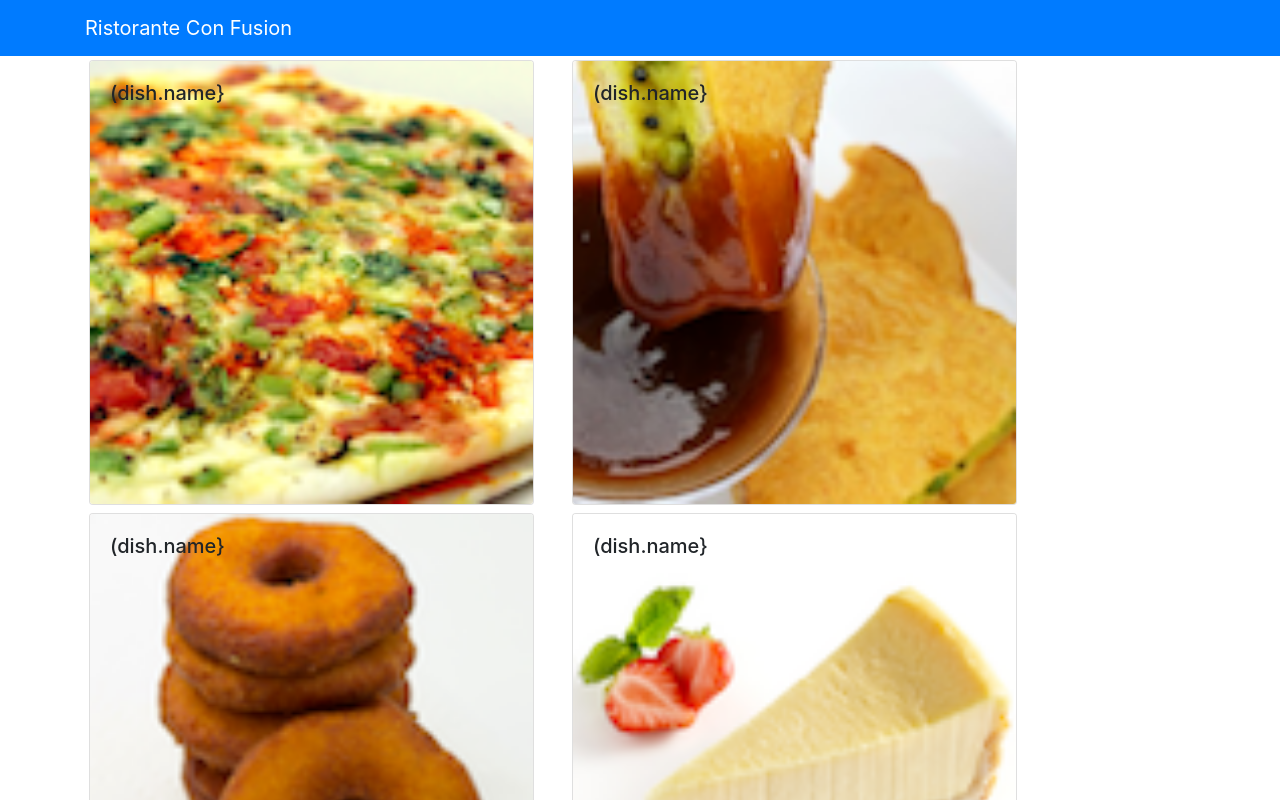
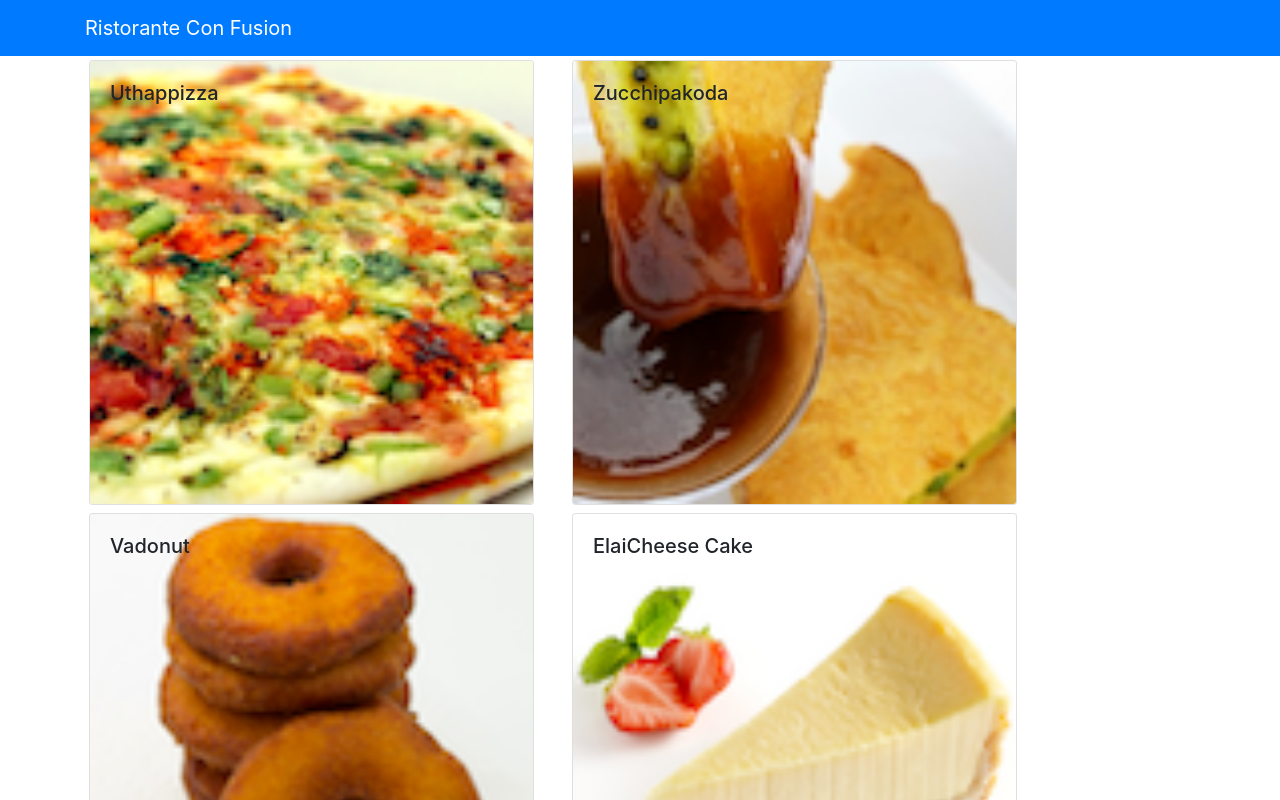
Before and after one commit to pea-sys/FrontEndWebDevelopmentwithReact, a React (Create React App) app: page / in a window 1280 px wide. Shown: the top 800 px of the page. Built offline with nearby package versions, Linux system fonts and the light colour scheme.

Commit message:
React Components: Lifecycle Methods Part 1

```diff
--- a/src/components/MenuComponent.js
+++ b/src/components/MenuComponent.js
@@ -7,8 +7,12 @@ class Menu extends Component {
         this.state = {
             selectedDish: null
         }
+        console.log('Menu Component constructor is invoked');
     }
 
+    componentDidMount(){
+        console.log('Menu Component componentDidMount is invoked');
+    }
     onDishSelect(dish) {
         this.setState({ selectedDish: dish });
     }
@@ -39,12 +43,14 @@ class Menu extends Component {
                     <Card onClick={() => this.onDishSelect(dish)}>
                         <CardImg width="100%" src={dish.image} alt={dish.name} />
                         <CardImgOverlay>
-                            <CardTitle>(dish.name}</CardTitle>
+                            <CardTitle>{dish.name}</CardTitle>
                         </CardImgOverlay>
                     </Card>
                 </div>
             );
         });
+
+        console.log('Menu Component render is invoked');
 
         return (
             <div className="container">
```
